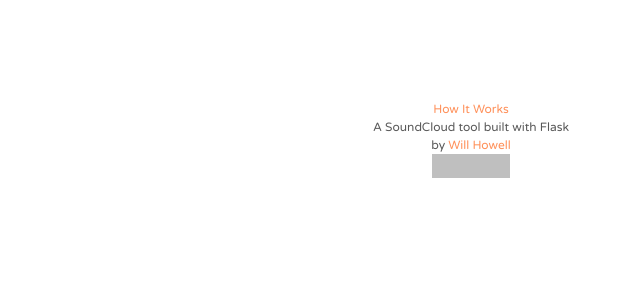
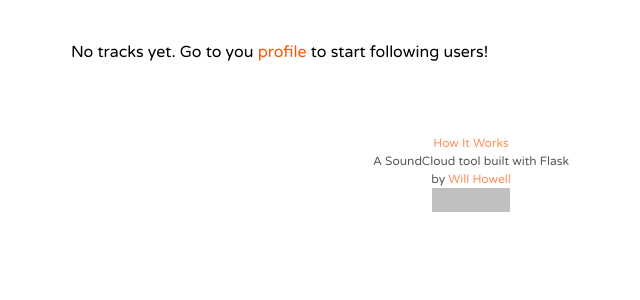
Before and after one commit to willshowell/like_stream, a Python web app: template templates/stream.html in a window 1280 px wide. Shown: the part 51-351 px from the top of the page, without its empty margins (169-809 px from the left). Run offline with Jinja, Linux system fonts and the light colour scheme; the template is opened without the code that fills it, so the values that code supplies are empty; grey boxes are pictures that could not be loaded.

Commit message:
Cleanup code and general html

```diff
--- a/templates/layout.html
+++ b/templates/layout.html
@@ -7,9 +7,6 @@
 		<link rel="stylesheet" href="/static/css/main.css">
 	</head>
 	<body>
-
-
-
 		<header class="separate">
 		{% if current_user.is_authenticated %}
 			<div class="row">
--- a/templates/stream.html
+++ b/templates/stream.html
@@ -2,12 +2,17 @@
 
 {% block content %}
 
+{% if stream %}
 	{% for track in stream %}
 	<div class="row">
-	<div class="grid-25" style="height: 150px; width: 150px; background-size: 100%;background-image: url({{ images[track.target.sc_id] }});"><a href="http://soundcloud.com/{{ track.target.permalink }}"><span class="sc-style">{{ track.target.permalink }}'s like</span></a></div>
+		<div class="grid-25" style="margin-right: 5px; height: 150px; width: 150px; background-size: 100%;background-image: url({{ images[track.target.sc_id] }});"><a href="http://soundcloud.com/{{ track.target.permalink }}"><span class="sc-style">{{ track.target.permalink }}'s like</span></a></div>
 		<iframe class="grid-75" height="150" scrolling="no" frameborder="no" src="https://w.soundcloud.com/player/?url=https%3A//api.soundcloud.com/tracks/{{ track.sc_id }}&amp;auto_play=false&amp;hide_related=true&amp;show_comments=false&amp;show_user=true&amp;show_reposts=false&amp;visual=true"></iframe>
 	</div>
 	<br>
 	{% endfor %}
+{% else %}
+<p>No tracks yet. Go to you <a href="{{ url_for('profile') }}">profile</a> to start following users!</p>
+{% endif %}
+
 
 {% endblock %}
```
Lines whose indentation alone changed are shown as unchanged.
